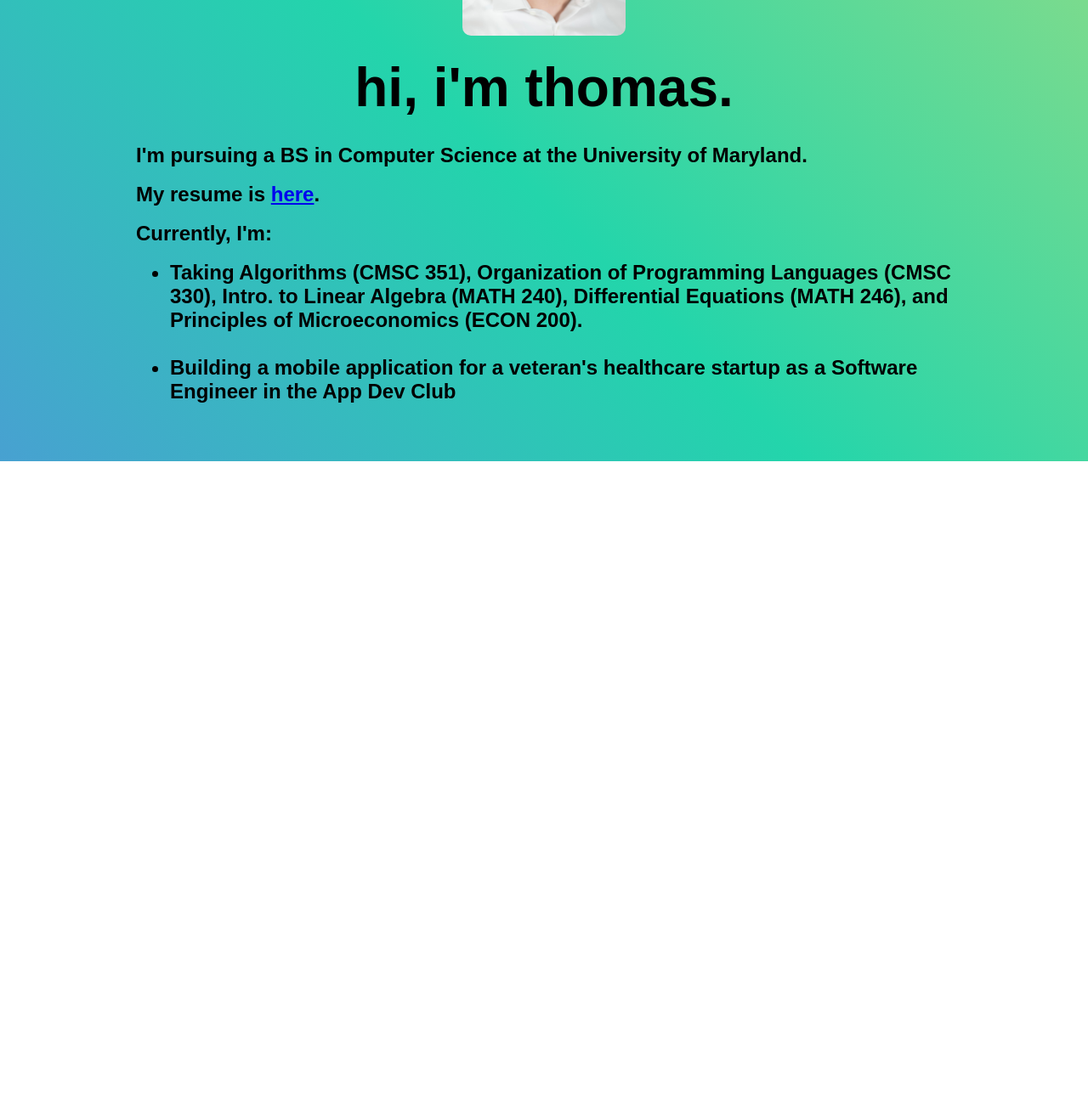
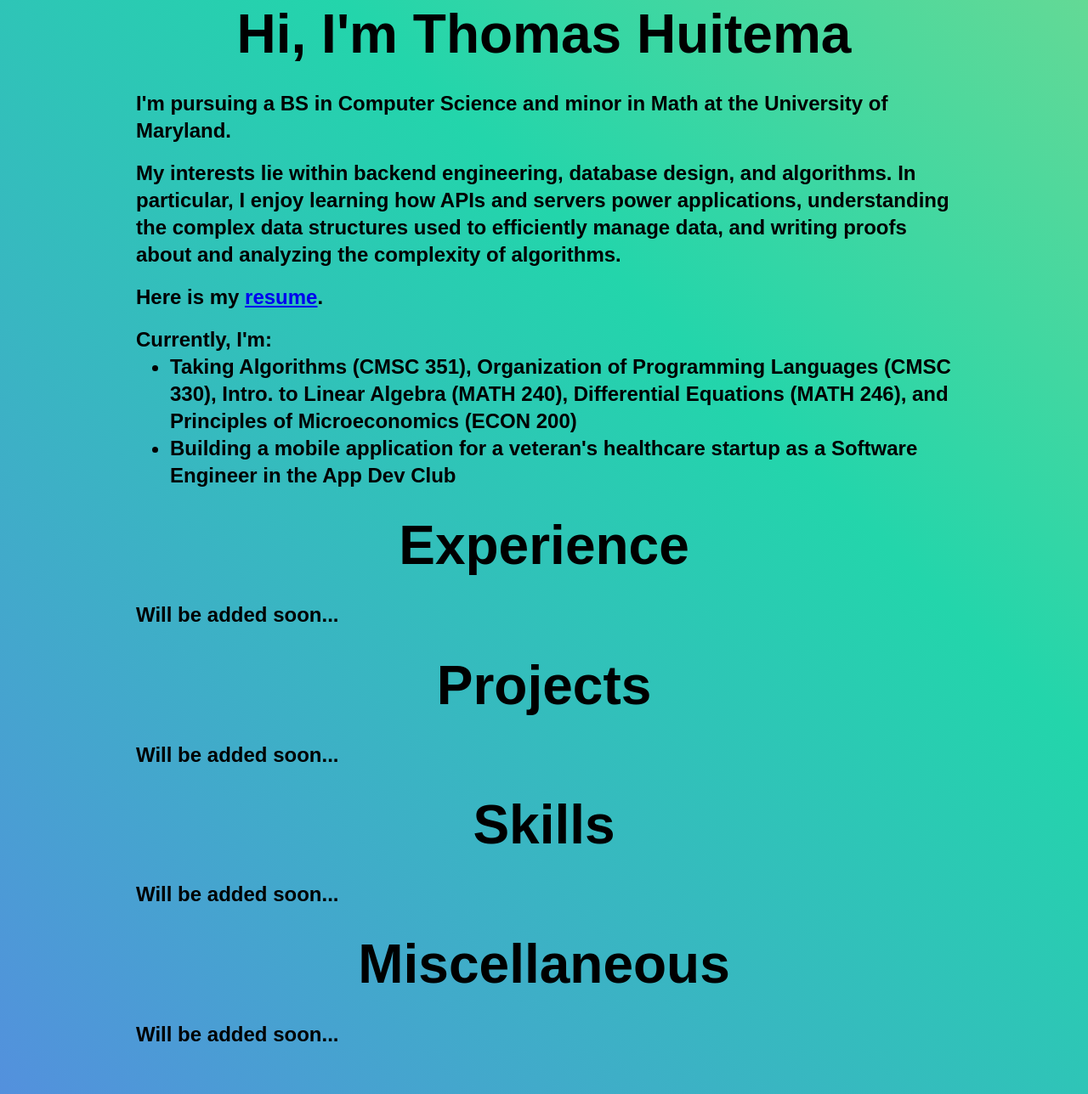
Before and after one commit to THuitema/THuitema.github.io, a plain HTML site: page index.html in a window 1280 px wide. Shown: the part 257-1545 px from the top of the page at 85% size. Before the commit the page ends 800 px from the top, so only its background shows below. Drawn offline with Linux system fonts and the light colour scheme; a web font is replaced by a local one.

Commit message:
Add interests and skeleton for other sections

```diff
--- a/css/style.css
+++ b/css/style.css
@@ -14,6 +14,7 @@ p {
   font-weight: bold;
   font-size: 24px;
   text-align: left;
+  line-height: 32px;
 }
 
 ul {
@@ -21,14 +22,15 @@ ul {
   font-size: 24px;
   padding-left: 40px;
   text-align: left;
+  line-height: 32px;
 }
 
 main {
   display: flex;
   flex-direction: row;
 
-  height: 100vh;
-  width: 100%;
+  /* height: 100vh;
+  width: 100%; */
   background: linear-gradient(45deg, #d2001a, #7462ff, #23d5ab, #f1e366);
   background-size: 300% 300%;
   animation: color 12s ease-in-out infinite;
@@ -47,7 +49,6 @@ main {
   }
 }
 
-
 .container {
   margin: 2% auto 2% auto;
   width: 75%;
@@ -60,7 +61,7 @@ main {
 }
 
 img {
-  width: 20%;
+  width: 15%;
   border-radius: 10px;
   margin: 20px;
 }
--- a/index.html
+++ b/index.html
@@ -14,19 +14,50 @@
 <body>
   <main>
     <div class="container">
-      <img src="stuff/Thomas Huitema.jpeg" alt="photo of me">
-      <h1>hi, i'm thomas.</h1>
+      <div id="home">
+        <img src="stuff/Thomas Huitema.jpeg" alt="photo of me">
+        <h1>Hi, I'm Thomas Huitema</h1>
 
-      <div class="text">
-        <p>I'm pursuing a BS in Computer Science at the University of Maryland.</p> <br>
-        <p>My resume is <a href="stuff/Thomas Huitema Resume copy.pdf" target="_blank">here</a>.</p> <br>
-        <p>Currently, I'm:</p> <br>
-        <ul>
-          <li>Taking Algorithms (CMSC 351), Organization of Programming Languages (CMSC 330), Intro. to Linear Algebra (MATH 240), Differential Equations (MATH 246), and Principles of Microeconomics (ECON 200).</li> <br>
-          <li>Building a mobile application for a veteran's healthcare startup as a Software Engineer in the App Dev Club</li>
-        </ul>
+        <div class="text">
+          <p>I'm pursuing a BS in Computer Science and minor in Math at the University of Maryland.</p> <br>
+          <p>My interests lie within backend engineering, database design, and algorithms. In particular, I enjoy
+            learning how APIs and servers power applications, understanding the complex data structures used to efficiently
+            manage data, and writing proofs about and analyzing the complexity of algorithms.</p><br>
+          <p>Here is my <a href="stuff/Thomas Huitema Resume copy.pdf" target="_blank">resume</a>.</p> <br>
+          <p>Currently, I'm:</p>
+          <ul>
+            <li>Taking Algorithms (CMSC 351), Organization of Programming Languages (CMSC 330), Intro. to Linear Algebra
+              (MATH 240), Differential Equations (MATH 246), and Principles of Microeconomics (ECON 200)</li>
+            <li>Building a mobile application for a veteran's healthcare startup as a Software Engineer in the App Dev
+              Club</li>
+          </ul>
 
+        </div>
+      </div>
 
+      <div id="experience">
+        <h1>Experience</h1>
+        <div class="text">
+          <p>Will be added soon...</p>
+        </div>
+      </div>
+      <div id="projects">
+        <h1>Projects</h1>
+        <div class="text">
+          <p>Will be added soon...</p>
+        </div>
+      </div>
+      <div id="skills">
+        <h1>Skills</h1>
+        <div class="text">
+          <p>Will be added soon...</p>
+        </div>
+      </div>
+      <div id="misc">
+        <h1>Miscellaneous</h1>
+        <div class="text">
+          <p>Will be added soon...</p>
+        </div>
       </div>
 
 
```
